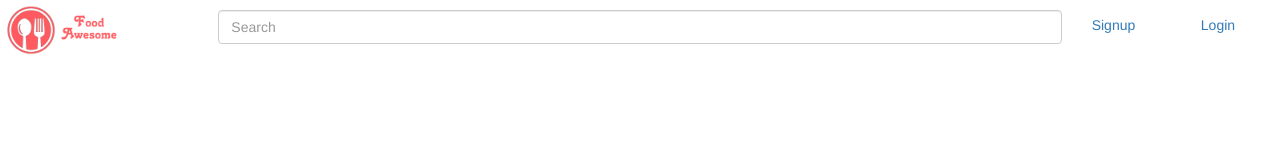
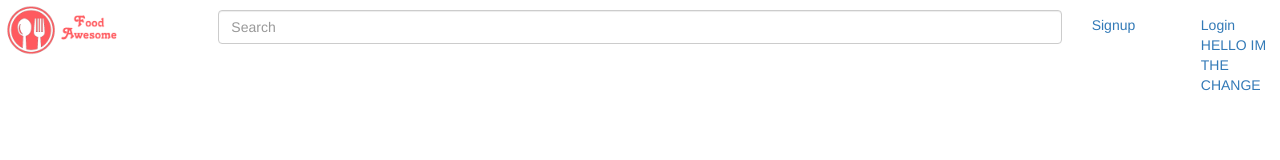
Before and after one commit to dheamariesta/food-awesome, a React (Create React App) app in the folder food-awesome/: page / in a window 1280 px wide. Shown: the top 160 px of the page. Built offline with nearby package versions, Linux system fonts and the light colour scheme.

Commit message:
edit at header

```diff
--- a/food-awesome/src/Components/Header/Header.js
+++ b/food-awesome/src/Components/Header/Header.js
@@ -17,7 +17,7 @@ class Header extends Component {
           <a href="#" id="signup">Signup</a>
         </div>
         <div className="col-sm-1">
-          <a href="#">Login</a>
+          <a href="#">Login HELLO IM THE CHANGE</a>
         </div>
 
       </div>
```
